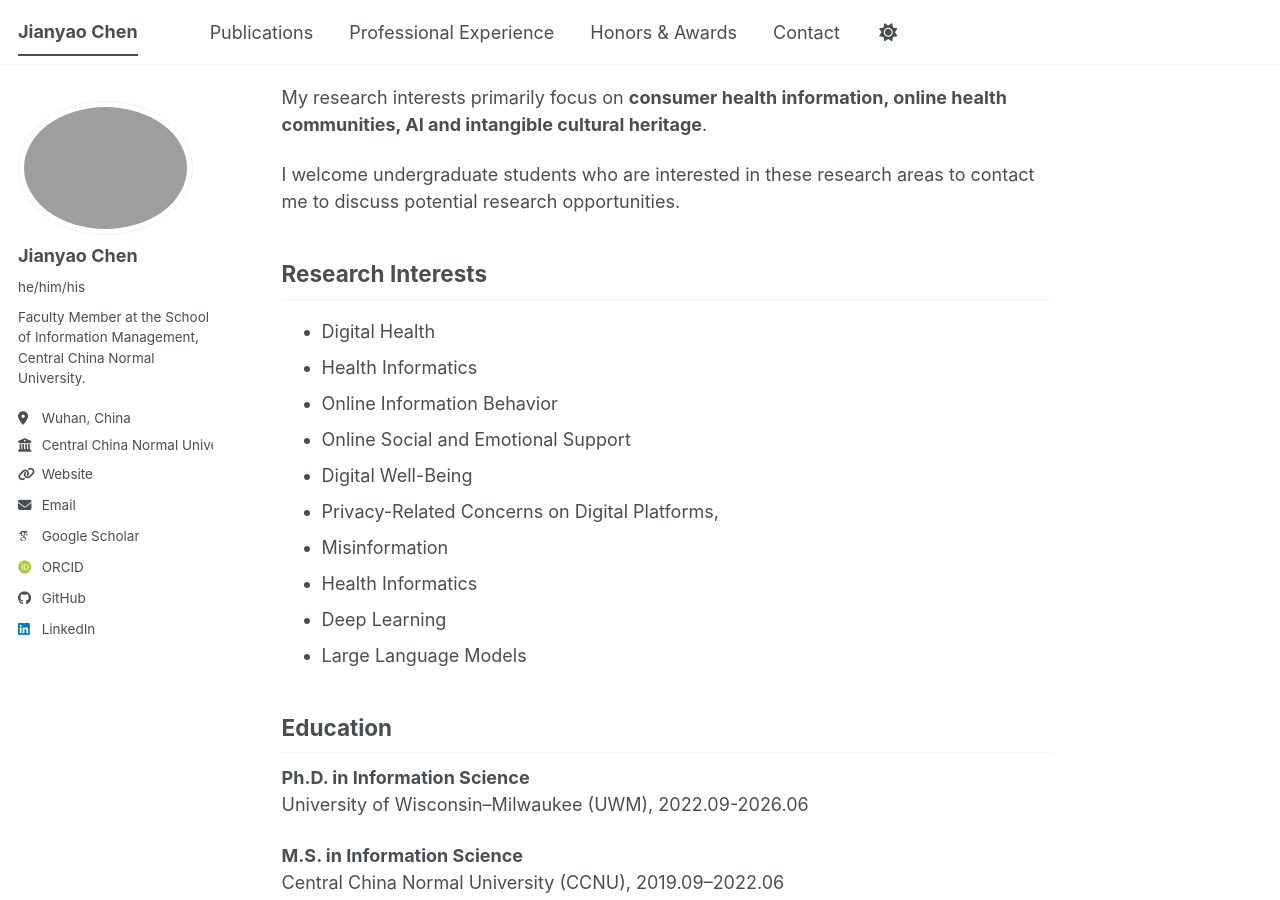
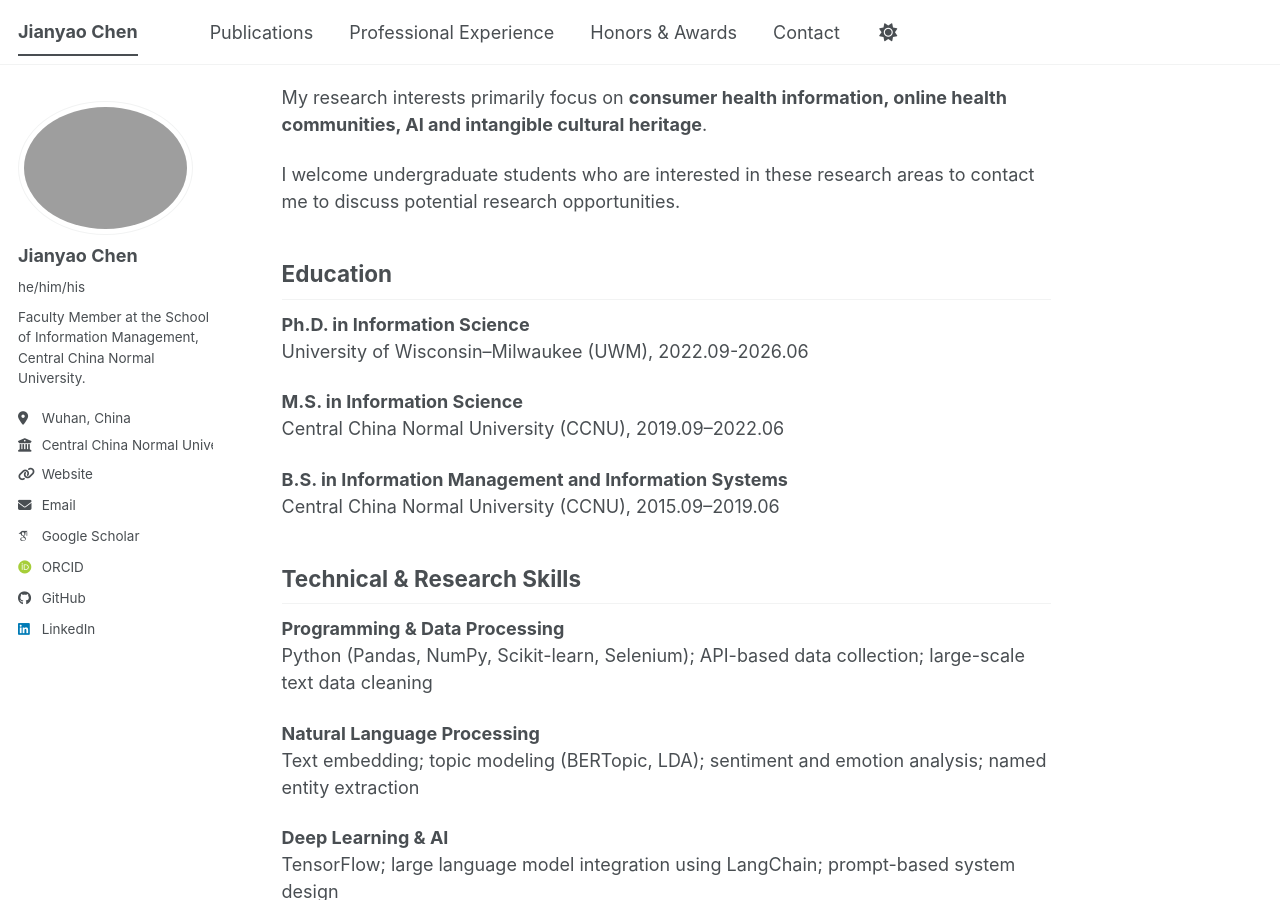
Before and after one commit to JianyaoChen/JianyaoChen.github.io, a Jekyll site: the page built from _pages/about.md, in a window 1280 px wide and 900 px high, scrolled down 259 px. Built offline with Jekyll 4.4.1, drawn with Linux system fonts in a browser that asks for light colours; some web fonts are replaced; a script bundle is joined from its source files by our own code; library files that are not in the unit come from our copies.

Commit message:
Update about.md

```diff
--- a/_pages/about.md
+++ b/_pages/about.md
@@ -15,20 +15,6 @@ My research interests primarily focus on **consumer health information, online h
 
 I welcome undergraduate students who are interested in these research areas to contact me to discuss potential research opportunities.
 
-
-
-## Research Interests
-
-- Digital Health
-- Health Informatics
-- Online Information Behavior
-- Online Social and Emotional Support
-- Digital Well-Being
-- Privacy-Related Concerns on Digital Platforms,
-- Misinformation
-- Health Informatics
-- Deep Learning
-- Large Language Models
 
 
 ## Education
```
